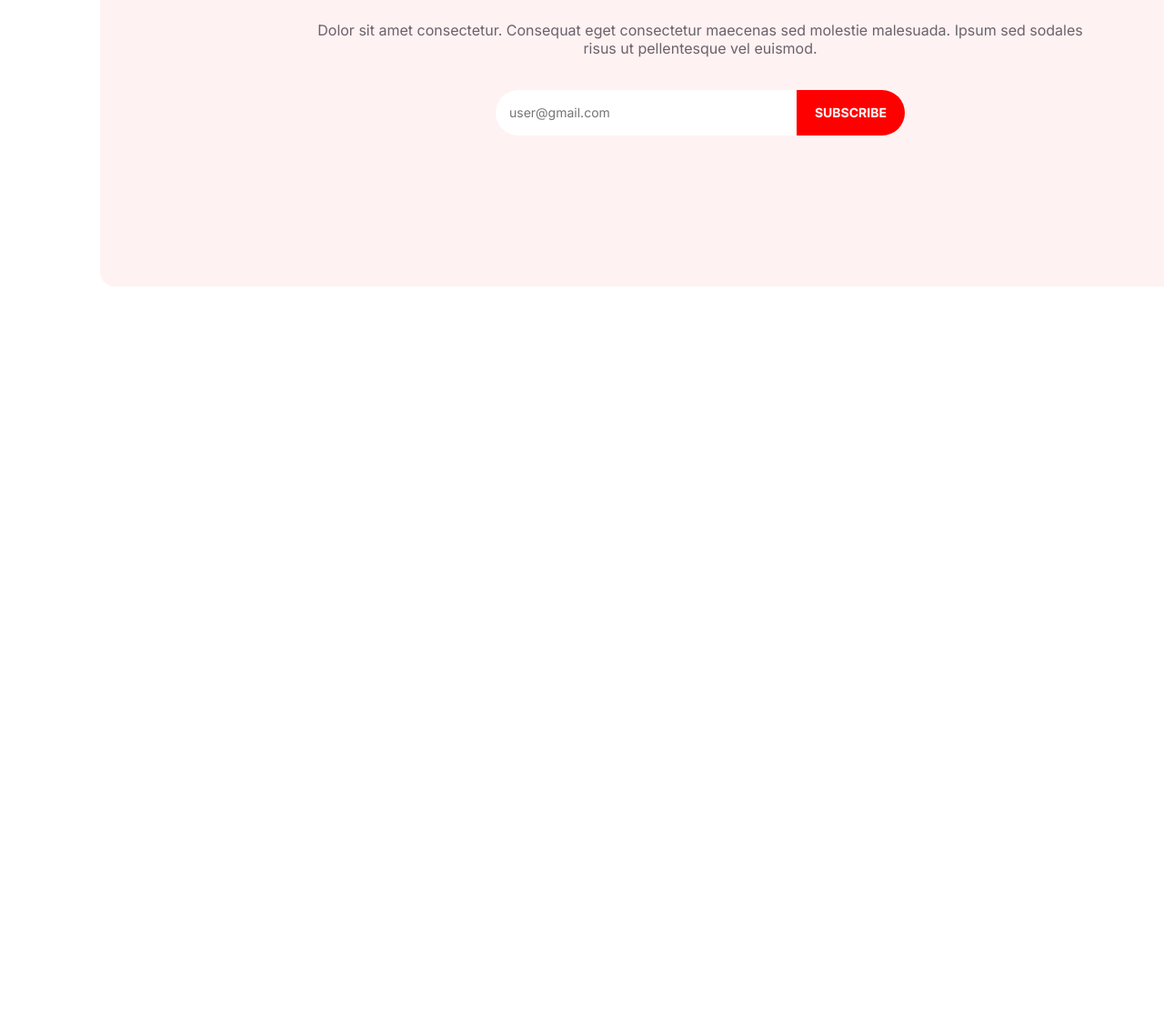
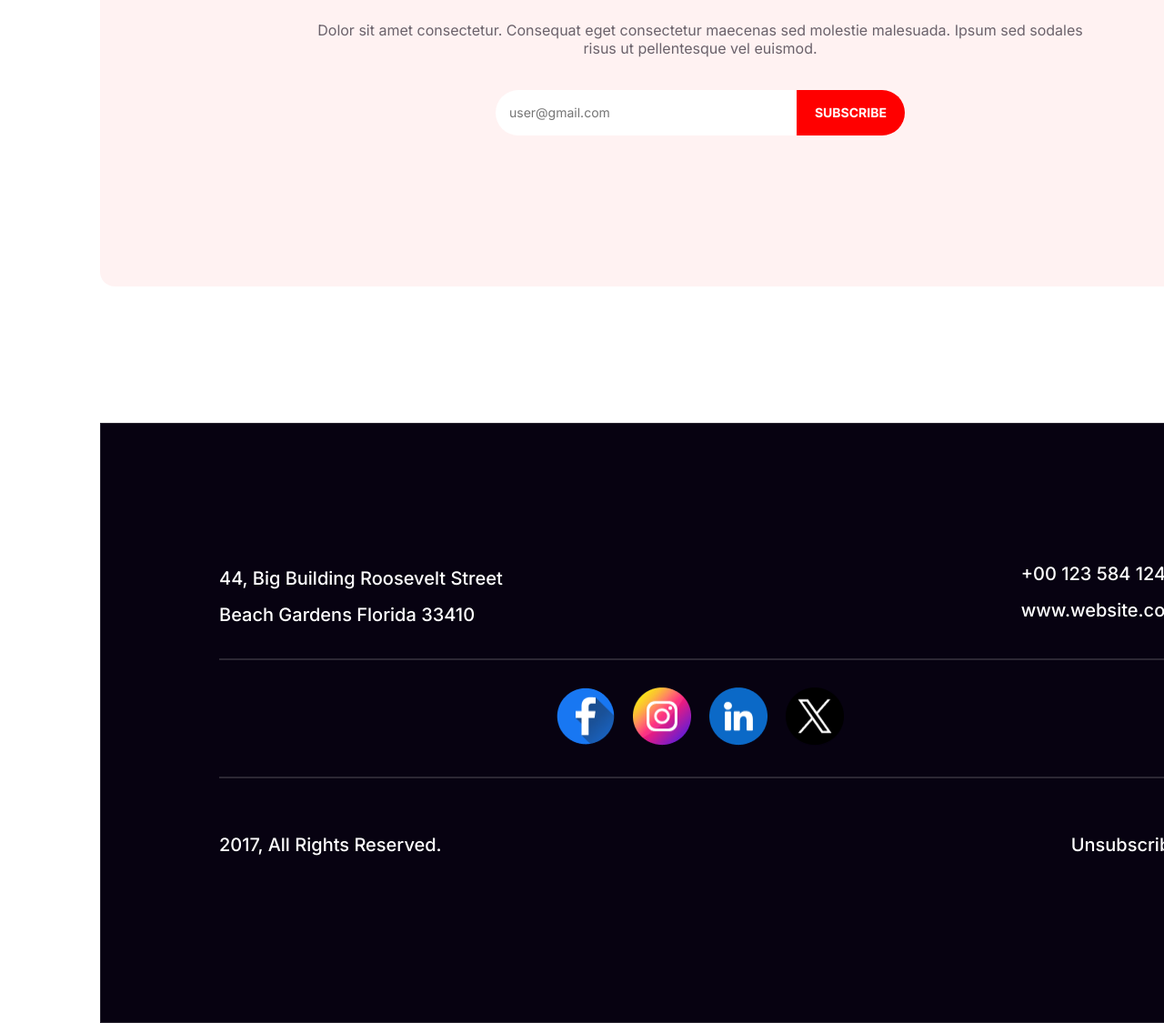
Before and after one commit to golamsarwar96/new-year, a plain HTML site: page index.html in a window 1280 px wide. Shown: the part 6772-7897 px from the top of the page at 91% size. Before the commit the page ends 7087 px from the top, so only its background shows below. Drawn offline with Linux system fonts and the light colour scheme.

Commit message:
footer done

```diff
--- a/index.html
+++ b/index.html
@@ -108,8 +108,28 @@
                 </div>
             </div>
          </section>
-        </main>
-
-
+         <footer>
+            <div class="footer-head .inter-font">
+                <p class="foot-des-1">44, Big Building Roosevelt Street
+                    Beach Gardens Florida 33410</p>
+                <div class="foot-des-2 .inter-font">
+                    <p id="foot-para1">+00 123 584 124</p>
+                    <p id="cellno">www.website.com</p>
+                </div>
+            </div>
+            <hr>
+            <div class="footer-head2">
+                <div><img src="./icons/Facebook.png" alt=""></div>
+                <div><img src="./icons/Instagram.png" alt=""></div>
+                <div><img src="./icons/Linkedin.png" alt=""></div>
+                <div><img src="./icons/Twitter.png" alt=""></div>
+            </div>
+            <hr>
+            <div class="footer-head3">
+                <p>2017, All Rights Reserved.</p>
+                <p>Unsubscribe</p>
+            </div>
+        </footer>
+    </main>
 </body>
 </html>
--- a/styles/styles.css
+++ b/styles/styles.css
@@ -453,3 +453,73 @@ section{
   .subscribe-button:hover {
     background-color: #d60000;
   }
+
+  footer{
+    background: rgb(7, 2, 17);
+    color : white;
+    border: 1px solid rgba(255, 255, 255, 0.15);
+    padding : 130px;
+    left: 0;
+    right: 0;
+    top: 0;
+    bottom: 0;
+    margin-top: 150px;
+  }
+
+  .footer-head{
+    display: flex;
+    justify-content: space-between;
+    font-family: "Inter", sans-serif;
+  }
+
+  .foot-des-1{
+    width : 375px;
+    color: rgb(255, 255, 255);
+    font-family: "Inter", sans-serif;
+    font-size: 20px;
+    font-weight: 500;
+    line-height: 40px;
+    letter-spacing: 0%;
+    text-align: left;
+  }
+
+.foot-des-2{
+    color: rgb(255, 255, 255);
+    font-family: Inter;
+    font-size: 20px;
+    font-weight: 500;
+    line-height: 20px;
+    letter-spacing: 0%;
+    text-align: left;
+    margin :0;
+    margin-top: 5px;
+}
+  .footer-head2{
+    display: flex;
+    justify-content: center;
+    align-items: center;
+    gap : 20px;
+    margin: 30px 0;
+  }
+
+  .footer-head2 img{
+    position: relative;
+    width : 64px;
+    height: 64px;
+  }
+
+  .footer-head3{
+    display: flex;
+    justify-content: space-between;
+    color: rgb(255, 255, 255);
+    font-family: Inter;
+    font-size: 20px;
+    font-weight: 500;
+    line-height: 90px;
+    letter-spacing: 0%;
+    text-align: left;
+  }
+
+  hr{
+    border: 1px solid rgba(255, 255, 255, 0.15);
+  }
```
